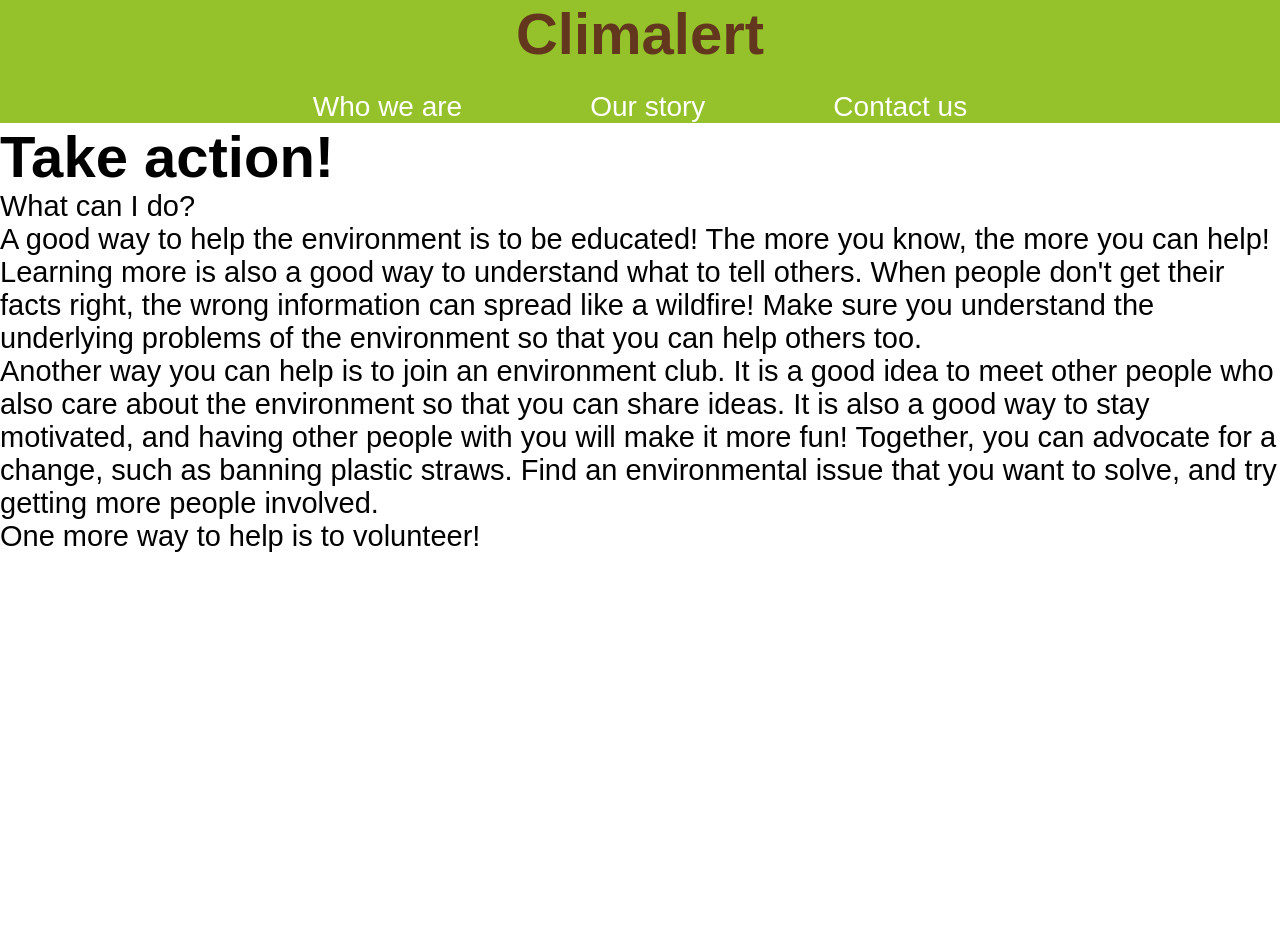
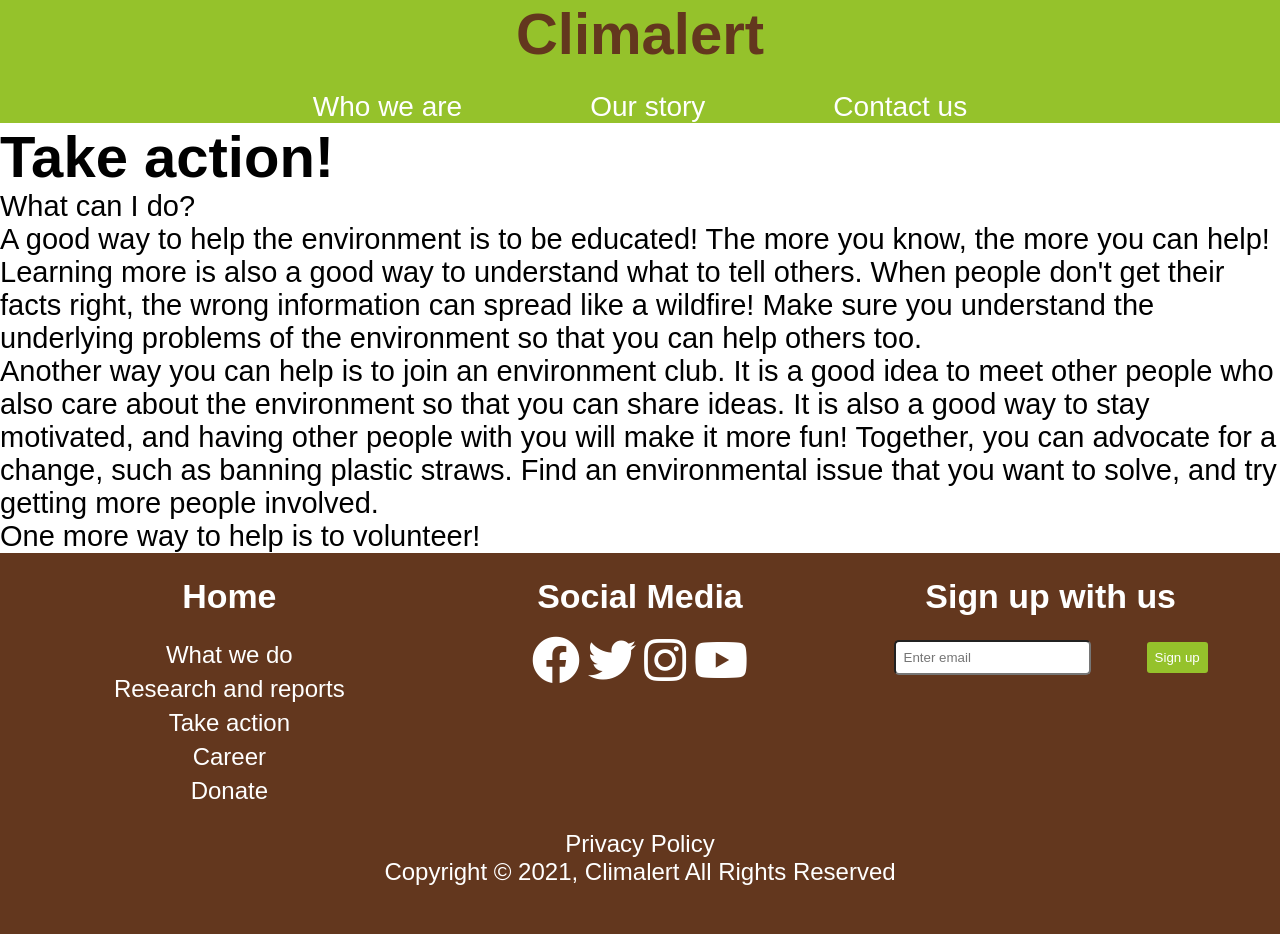
Before and after one commit to jessica2673/Climalert, a plain HTML site: page take_action.html in a window 1280 px wide. Before the commit the page ends 800 px from the top, so only its background shows below. Drawn offline with Linux system fonts and the light colour scheme.

Commit message:
Update take_action.html

```diff
--- a/take_action.html
+++ b/take_action.html
@@ -3,8 +3,8 @@
   <head>
     <meta charset="utf-8">
     <link rel="stylesheet" href="https://use.fontawesome.com/releases/v5.15.3/css/all.css" integrity="sha384-SZXxX4whJ79/gErwcOYf+zWLeJdY/qpuqC4cAa9rOGUstPomtqpuNWT9wdPEn2fk" crossorigin="anonymous">  <!--Font-awesome CDN for fonts and icons-->
+    <link rel="stylesheet" href="/take_action.css">
     <link rel="stylesheet" href="/style.css">
-    <link rel="stylesheet" href="/secondPstyle.css">
     <title>Take action!</title>
   </head>
 
@@ -23,7 +23,7 @@
 
   <h1>Take action!</h1>
 
-  <section>
+  <section id="what">
   	<h>What can I do?</h>
 
 
@@ -40,4 +40,43 @@
   </section>
 
 
+   <!-- Footer here -->
+   <footer id="main-footer">
+    <div class="footer-container">
+
+        <div class="home-info">
+        <h3 class="py-b-1">Home</h3>
+            <ul>
+                <li><a href="#">What we do</a></li>
+                <li><a href="#">Research and reports</a></li>
+                <li><a href="take_action.html">Take action</a></li>
+                <li><a href="#">Career</a></li>
+                <li><a href="#">Donate</a></li>
+            </div>
+        </ul>
+
+        <div class="social-media">
+            <h3 class="py-b-1">Social Media</h3>
+            <ul>
+                <a href="http://facebook.com" target="_blank"><i class="fab fa-facebook fa-2x link-subtle"></i></a>
+                <a href="http://twitter.com" target="_blank"><i class="fab fa-twitter fa-2x link-subtle"></i></a>
+                <a href="http://fa-instagram.com" target="_blank"><i class="fab fa-instagram fa-2x link-subtle"></i></a>
+                <a href="http://youtube.com" target="_blank"><i class="fab fa-youtube fa-2x link-subtle"></i></a>
+            </ul>
+        </div>
+
+        <div class="sign-up">
+            <h3 class="py-b-1">Sign up with us</h3>
+            <input type="email" id="email" placeholder="Enter email">
+            <button type="submit" class="btn">Sign up</button>
+        </div>
+
+        <div class="legal">
+            <a href="#">Privacy Policy<a>
+            <p>Copyright &copy; 2021, Climalert All Rights Reserved </p>
+        </div>
+
+    </div>
+</footer>
+
 </html>
```
